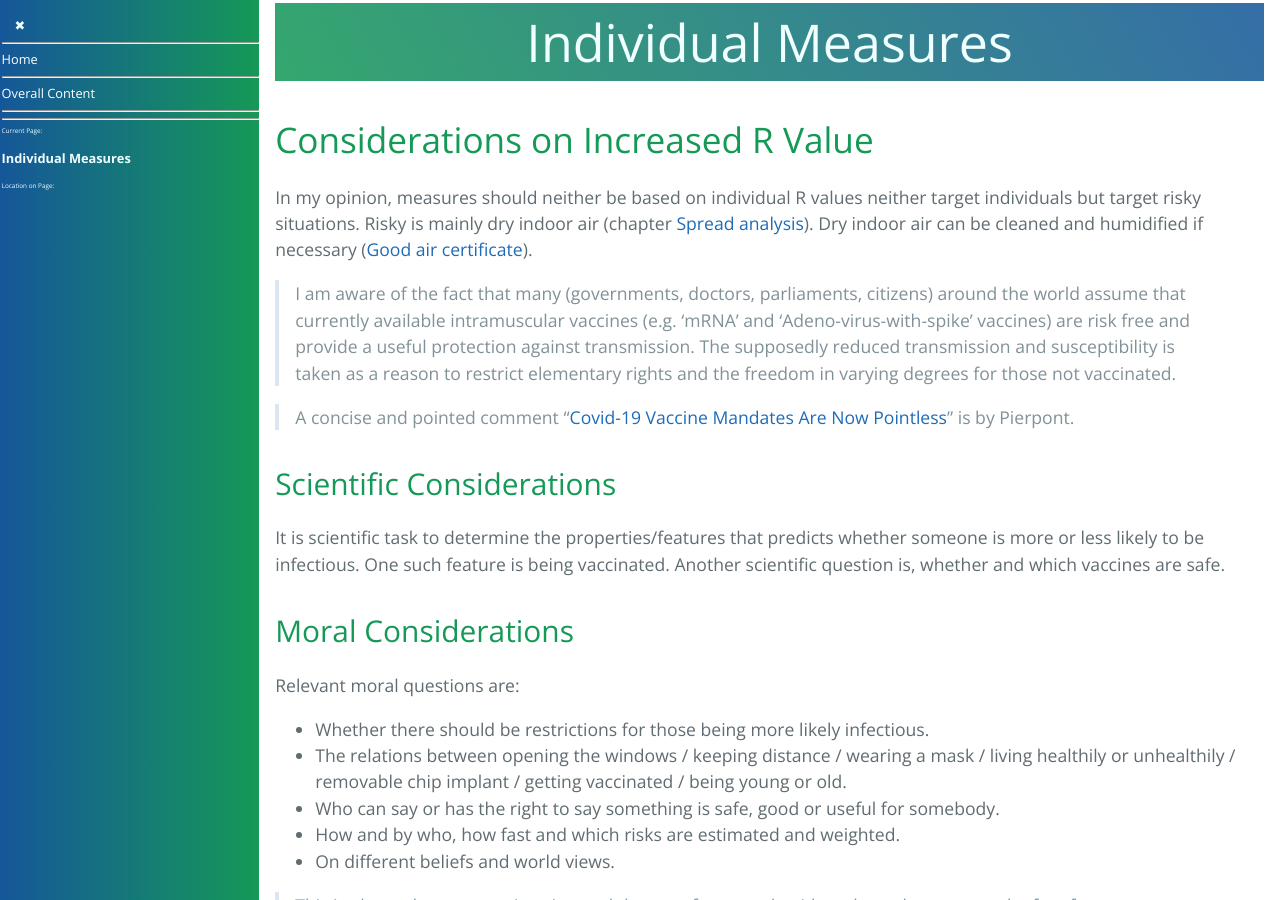
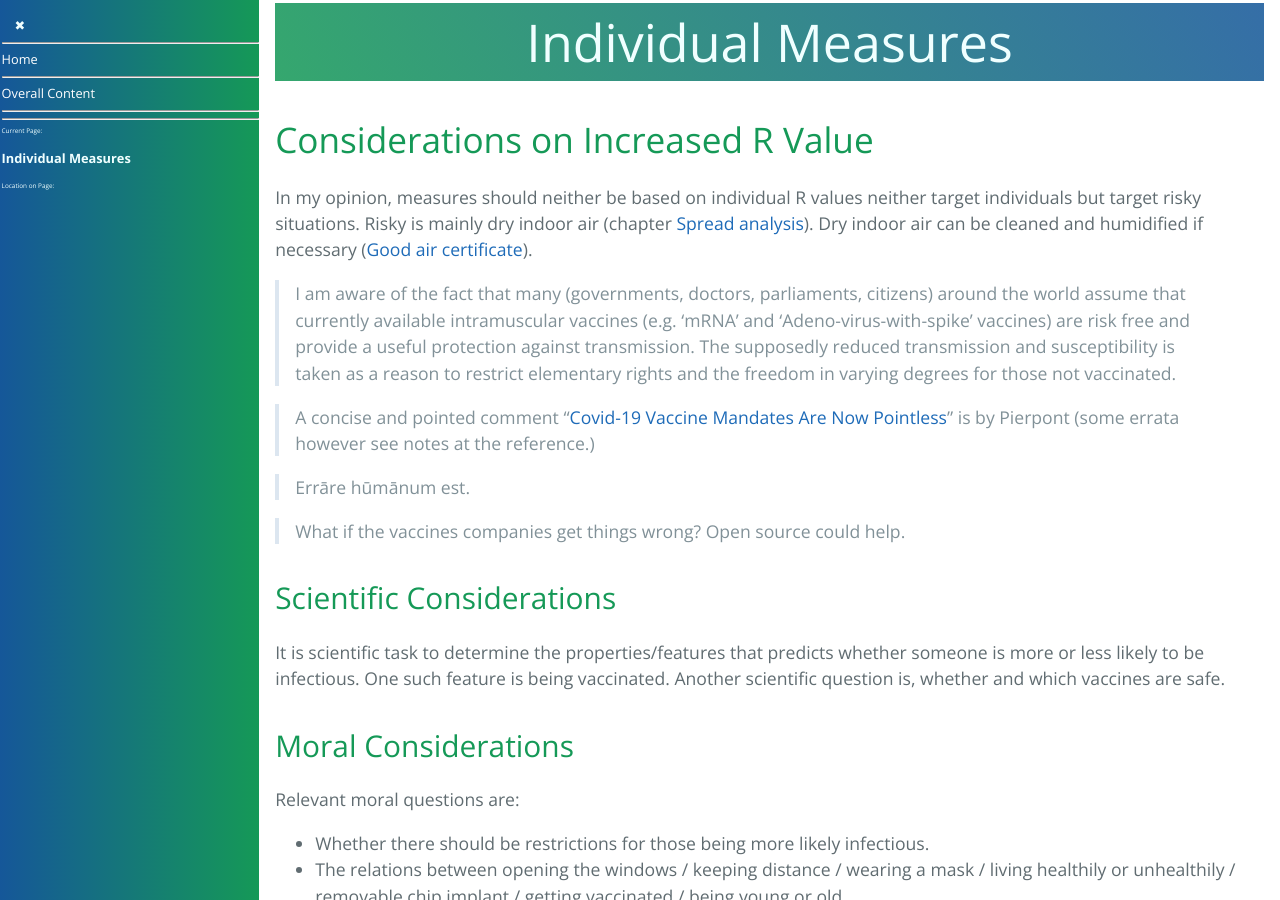
Before and after one commit to forestgrape/coronavirus, a Jekyll site: the page built from 7_social/individual_measures.md, in a window 1280 px wide and 900 px high. Built offline with Jekyll 4.4.1, drawn with Linux system fonts in a browser that asks for light colours; our own code applies the rules of GitHub Pages for plain Markdown files.

Commit message:
formulations

```diff
--- a/7_social/individual_measures.md
+++ b/7_social/individual_measures.md
@@ -5,7 +5,11 @@ In my opinion, measures should neither be based on individual R values neither t
 
 > I am aware of the fact that many (governments, doctors, parliaments, citizens) around the world assume that currently available intramuscular vaccines (e.g. 'mRNA' and 'Adeno-virus-with-spike' vaccines) are risk free and provide a useful protection against transmission. The supposedly reduced transmission and susceptibility is taken as a reason to restrict elementary rights and the freedom in varying degrees for those not vaccinated.
 
-> A concise and pointed comment "[Covid-19 Vaccine Mandates Are Now Pointless](../5_epidemiological/individual_susceptibility_and_transmission.md#pierpont)" is by Pierpont.
+> A concise and pointed comment "[Covid-19 Vaccine Mandates Are Now Pointless](../5_epidemiological/individual_susceptibility_and_transmission.md#pierpont)" is by Pierpont (some errata however see notes at the reference.)
+
+> Errāre hūmānum est.
+
+> What if the vaccines companies get things wrong? Open source could help.
 
 
 
```
